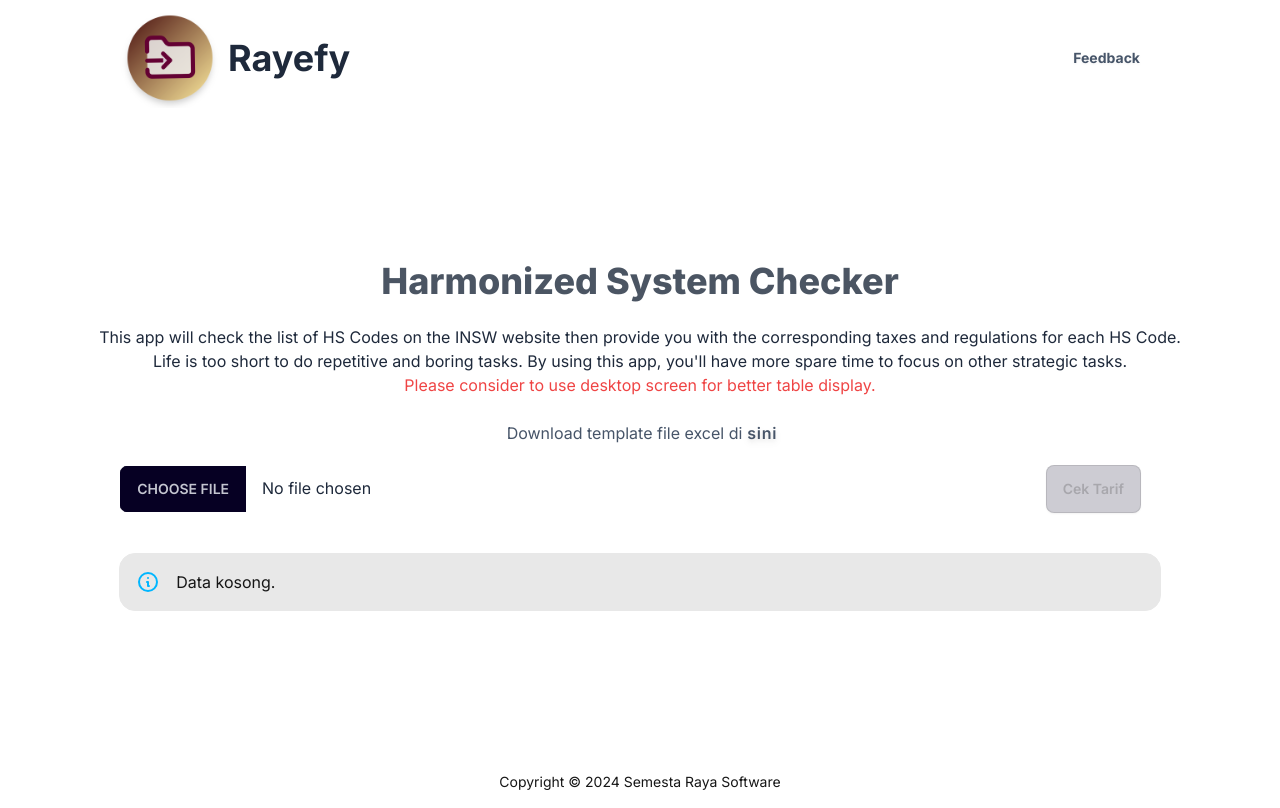
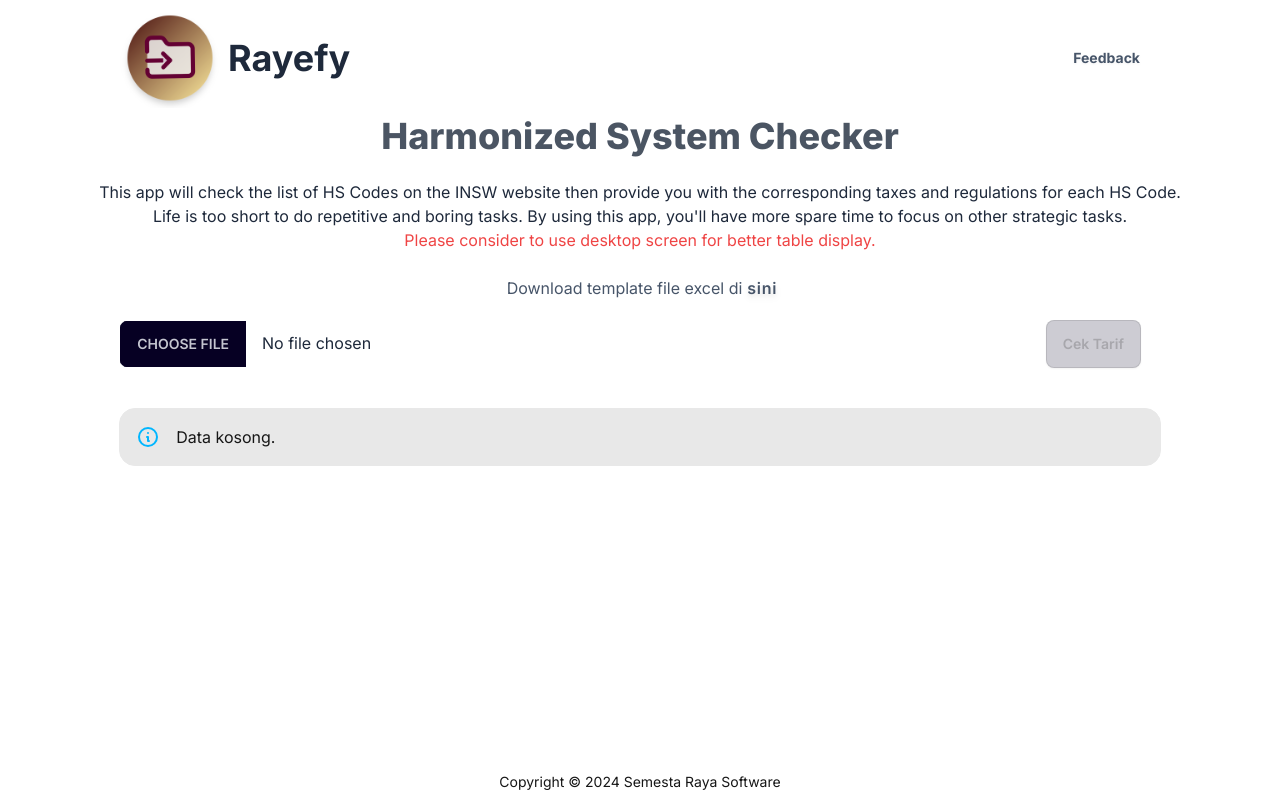
Before and after one commit to apktntaj/malika, a Next.js app: page /cek-tarif in a window 1280 px wide. Built offline with nearby package versions, Linux system fonts and the light colour scheme.

Commit message:
Optimize when fetch data by remove any duplicate data on the list of HS codes

```diff
--- a/app/layout.js
+++ b/app/layout.js
@@ -7,20 +7,18 @@ import { navLinks } from "./utils/nav-links";
 const inter = Inter({ subsets: ["latin"] });
 
 export const metadata = {
-  title: "Create Next App",
-  description: "Generated by create next app",
+  title: "Rayefy | Home Page",
+  description: "Solusi untuk semua kebutuhan pabean.",
 };
 
 export default function RootLayout({ children }) {
   return (
     <html data-theme="bumblebee" lang="en">
-      <body
-        className={`${inter.className} text-slate-800 flex flex-col justify-between`}
-      >
+      <body className={`${inter.className} text-slate-800`}>
         <header className="lg:px-10">
           <Navbar links={navLinks} />
         </header>
-        <main className="min-h-[80vh] flex justify-center items-center">
+        <main className="container min-h-[80vh] flex justify-center">
           {children}
           <Analytics />
         </main>
```
